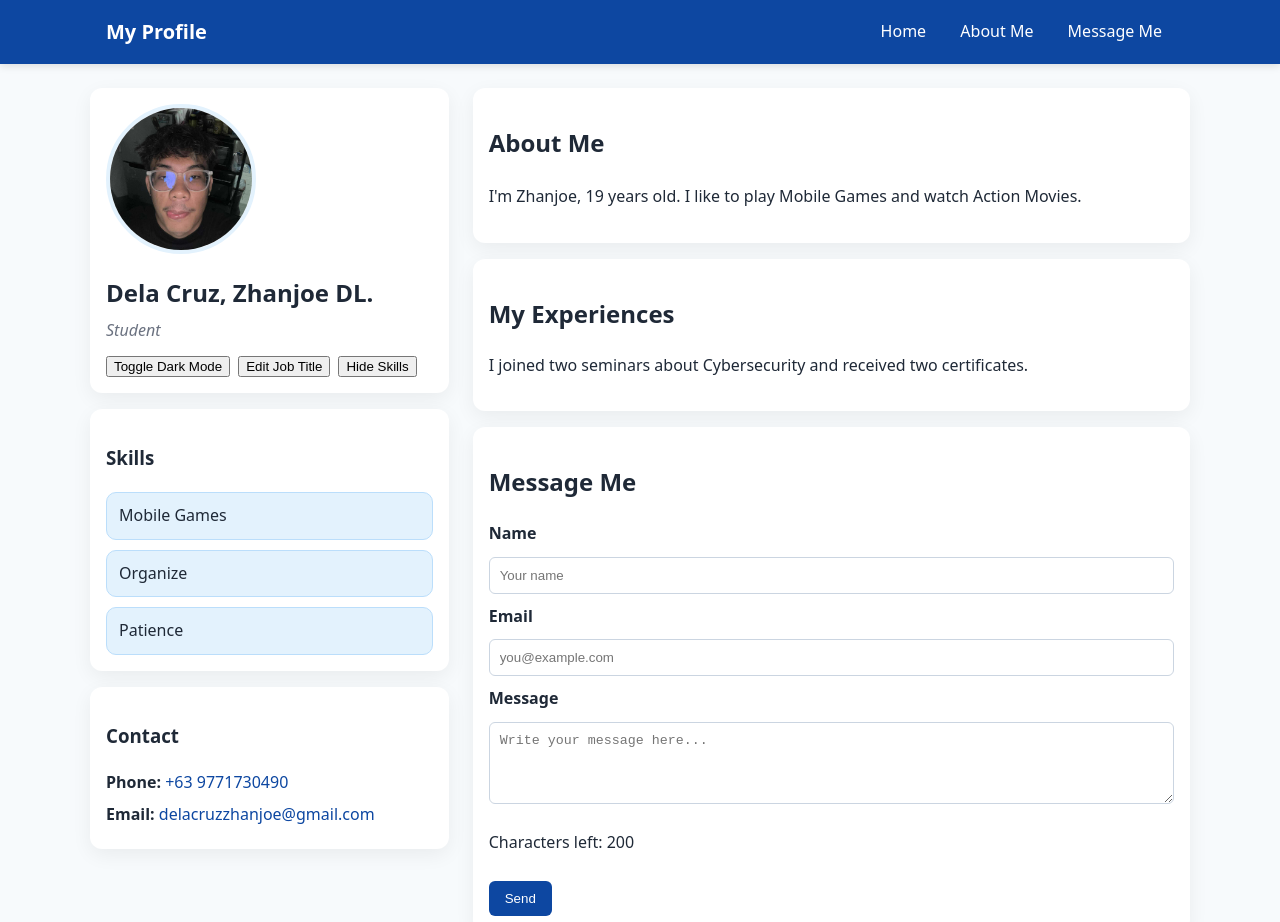
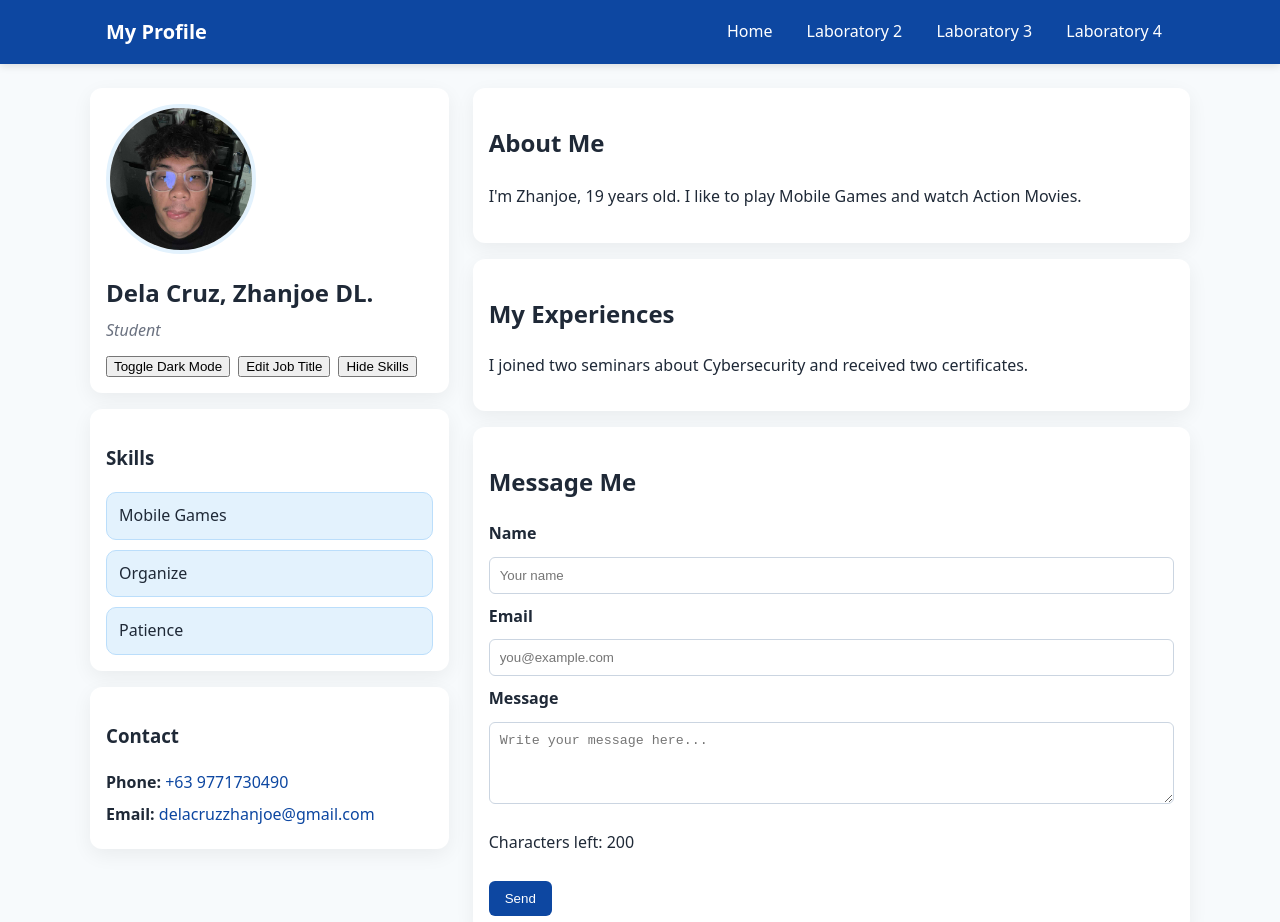
Before and after one commit to zxianjhoe/websiteee, a plain HTML site: page index.html in a window 1280 px wide. Shown: the top 922 px of the page. Drawn offline with Linux system fonts and the light colour scheme; a script that the page names is missing.

Commit message:
Update index.html

```diff
--- a/index.html
+++ b/index.html
@@ -13,8 +13,9 @@
       <h1 class="site-title">My Profile</h1>
       <nav>
         <a href="#home">Home</a>
-        <a href="#about">About Me</a>
-        <a href="#contact-me">Message Me</a>
+        <a href="delacruzzd_lab1.html">Laboratory 2</a>
+         <a href="delacruz_lab2 1.html">Laboratory 3</a>
+         <a href="index.html">Laboratory 4</a>
       </nav>
     </div>
   </header>
```
